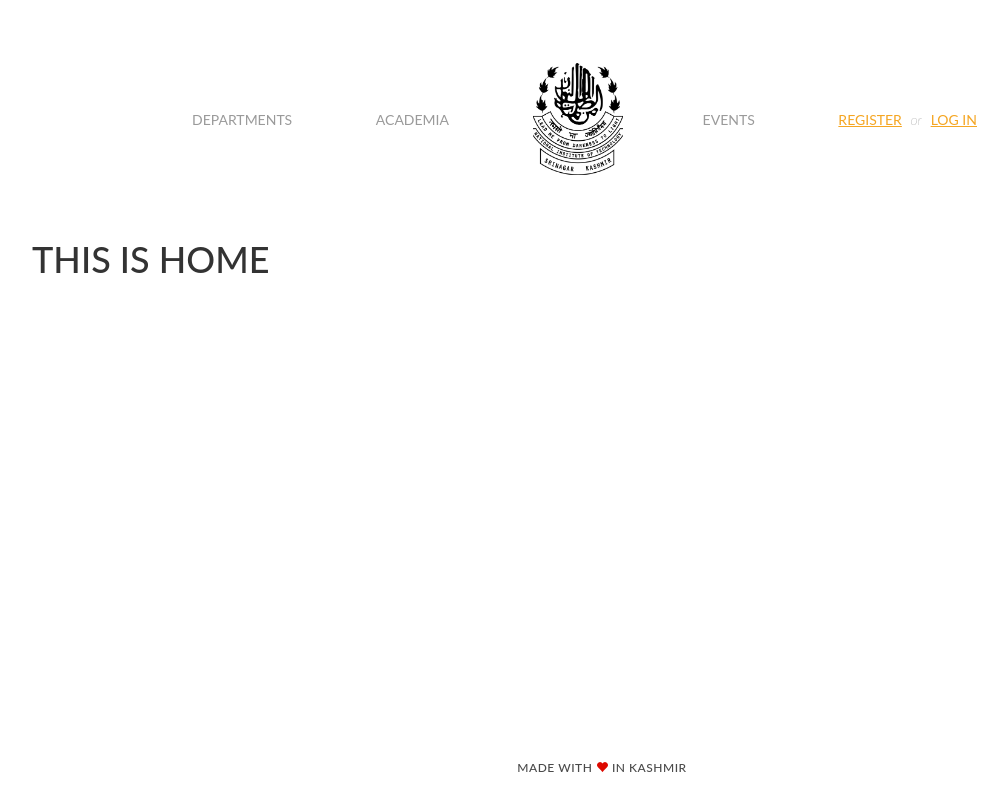
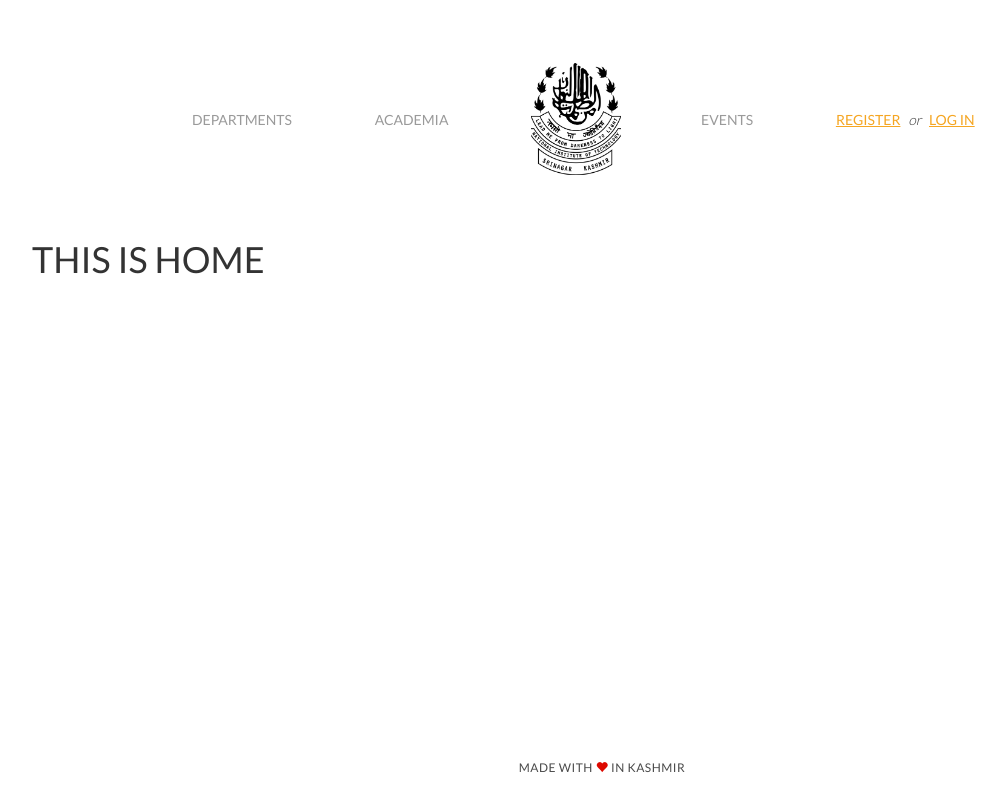
Before and after one commit to arslnb/flaming-octo-hipster, a Flask app: page / in a window 1280 px wide. Shown: the whole page, without its empty margins (38-1046 px from the left). Run offline with Flask 2, Linux system fonts and the light colour scheme; some libraries are stand-ins or nearby versions.

Commit message:
Added google fonts cdn link

```diff
--- a/app/templates/base.html
+++ b/app/templates/base.html
@@ -4,6 +4,7 @@
 	<title>National Institute of Technology, Hazratbal</title>
 	<!-- Latest compiled and minified CSS -->
 	<script src="https://cdnjs.cloudflare.com/ajax/libs/jquery/2.1.4/jquery.min.js"></script>
+	<link href='http://fonts.googleapis.com/css?family=Lato:300,400,700' rel='stylesheet' type='text/css'>
 	<!-- Latest compiled and minified JavaScript -->
 	<script src="https://maxcdn.bootstrapcdn.com/bootstrap/3.3.4/js/bootstrap.min.js"></script>
 	<link rel="stylesheet" href="https://maxcdn.bootstrapcdn.com/bootstrap/3.3.4/css/bootstrap.min.css">
--- a/app/templates/base_logged.html
+++ b/app/templates/base_logged.html
@@ -4,6 +4,7 @@
 	<title>National Institute of Technology, Hazratbal</title>
 	<!-- Latest compiled and minified CSS -->
 	<script src="https://cdnjs.cloudflare.com/ajax/libs/jquery/2.1.4/jquery.min.js"></script>
+	<link href='http://fonts.googleapis.com/css?family=Lato:300,400,700' rel='stylesheet' type='text/css'>
 	<!-- Latest compiled and minified JavaScript -->
 	<script src="https://maxcdn.bootstrapcdn.com/bootstrap/3.3.4/js/bootstrap.min.js"></script>
 	<link rel="stylesheet" href="https://maxcdn.bootstrapcdn.com/bootstrap/3.3.4/css/bootstrap.min.css">
```
